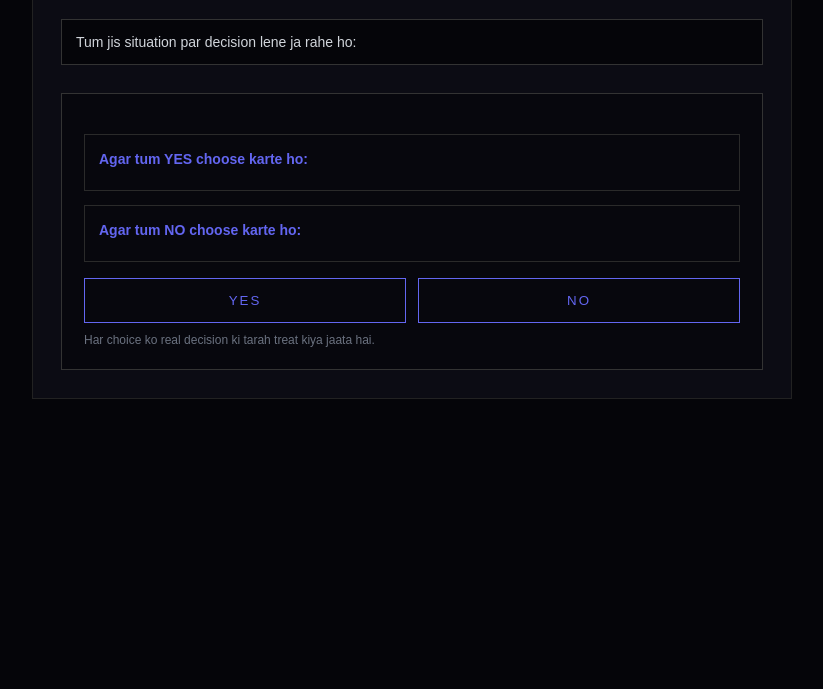
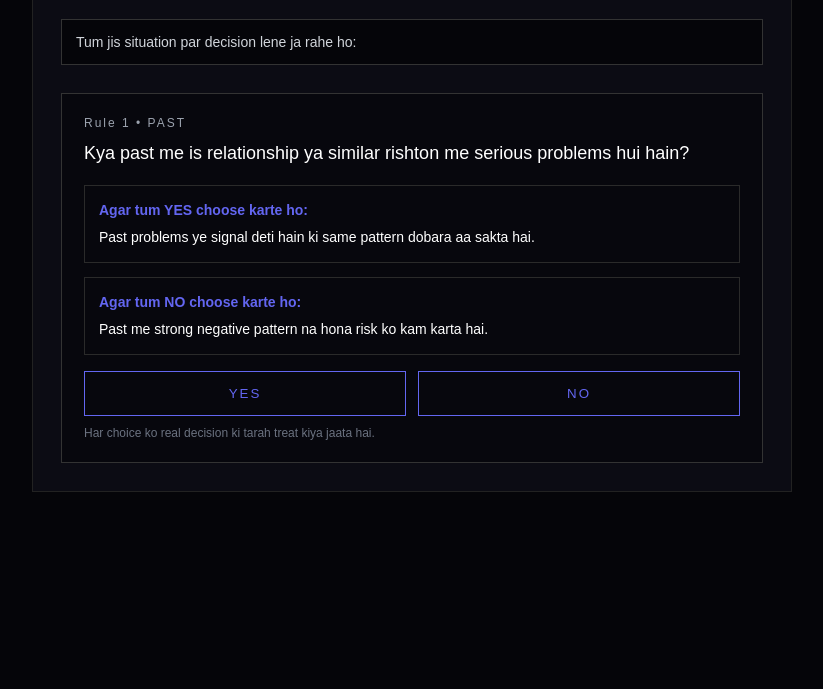
Before and after one commit to prasivo/Decifix, a plain HTML site: page engine.html in a window 1280 px wide. Shown: the part 111-800 px from the top of the page, without its empty margins (228-1051 px from the left). Drawn offline with Linux system fonts and the light colour scheme.

Commit message:
Update engine.html

```diff
--- a/engine.html
+++ b/engine.html
@@ -242,6 +242,7 @@ th, td{
 <!-- <script src="domains/marriage.js"></script> -->
 
 <!-- ENGINE LOGIC -->
+<script src="domains/marriage.js"></script>
 <script src="engine.js"></script>
 
 <script>
```
